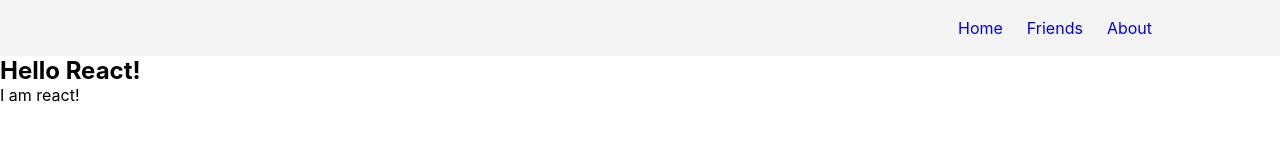
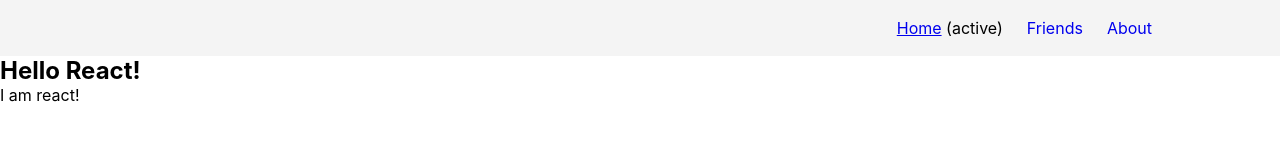
Before and after one commit to Tusar78/React-router-state, a React (Create React App) app in the folder react-router/: page / in a window 1280 px wide. Shown: the top 160 px of the page. Built offline with nearby package versions, Linux system fonts and the light colour scheme.

Commit message:
Exploring awesome rest parameter feature

```diff
--- /dev/null
+++ b/react-router/src/Components/CustomLink/CustomLink.js
@@ -0,0 +1,24 @@
+import React from 'react';
+import { useResolvedPath, useMatch, Link } from 'react-router-dom';
+
+const CustomLink = ({ children, to, ...props }) => {
+  console.log(props);
+  let resolved = useResolvedPath(to);
+  let match = useMatch({ path: resolved.pathname, end: true });
+  console.log(match);
+
+  return (
+    <>
+      <Link
+        style={{ textDecoration: match ? "underline" : "none" }}
+        to={to}
+        {...props}
+      >
+        {children}
+      </Link>
+      {match && " (active)"}
+    </>
+  );
+};
+
+export default CustomLink;
--- a/react-router/src/Components/Header/Header.js
+++ b/react-router/src/Components/Header/Header.js
@@ -1,22 +1,27 @@
-import React from 'react';
-import { Link } from "react-router-dom";
+import React from "react";
+import CustomLink from "../CustomLink/CustomLink";
 
 const Header = () => {
   return (
-    <header className='header'>
+    <header className="header">
       <div className="navbar">
         <div className="nav">
           <div className="nav__menu">
             <ul className="nav__list">
               <li className="nav__item">
-                {/* <a href="/" className='nav__link'>Home</a> */}
-                <Link to='/' className="nav__link">Home</Link>
+                <CustomLink to="/" className="nav__link">
+                  Home
+                </CustomLink>
               </li>
               <li className="nav__item">
-              <Link to='/friends' className="nav__link">Friends</Link>
+                <CustomLink to="/friends" className="nav__link">
+                  Friends
+                </CustomLink>
               </li>
               <li className="nav__item">
-                <Link to='/about' className="nav__link">About</Link>
+                <CustomLink to="/about" className="nav__link">
+                About
+                </CustomLink>
               </li>
             </ul>
           </div>
```
